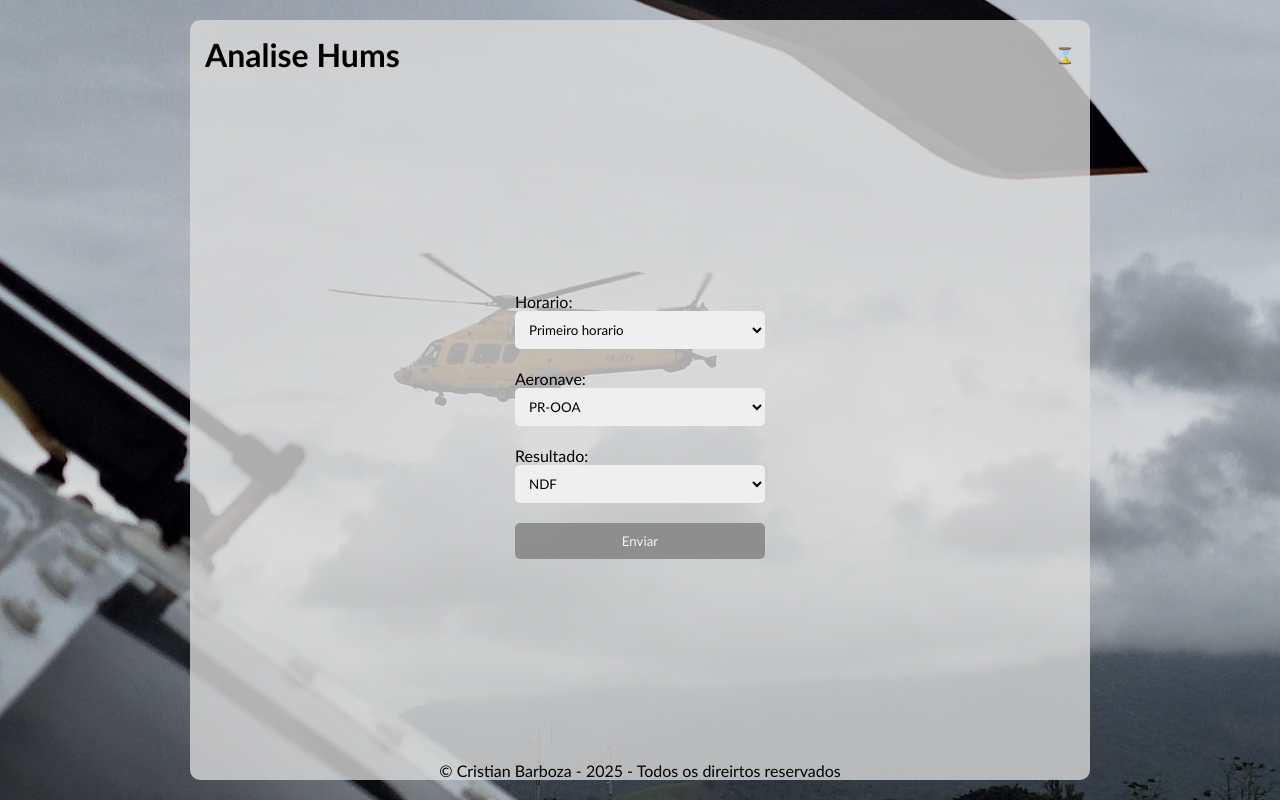
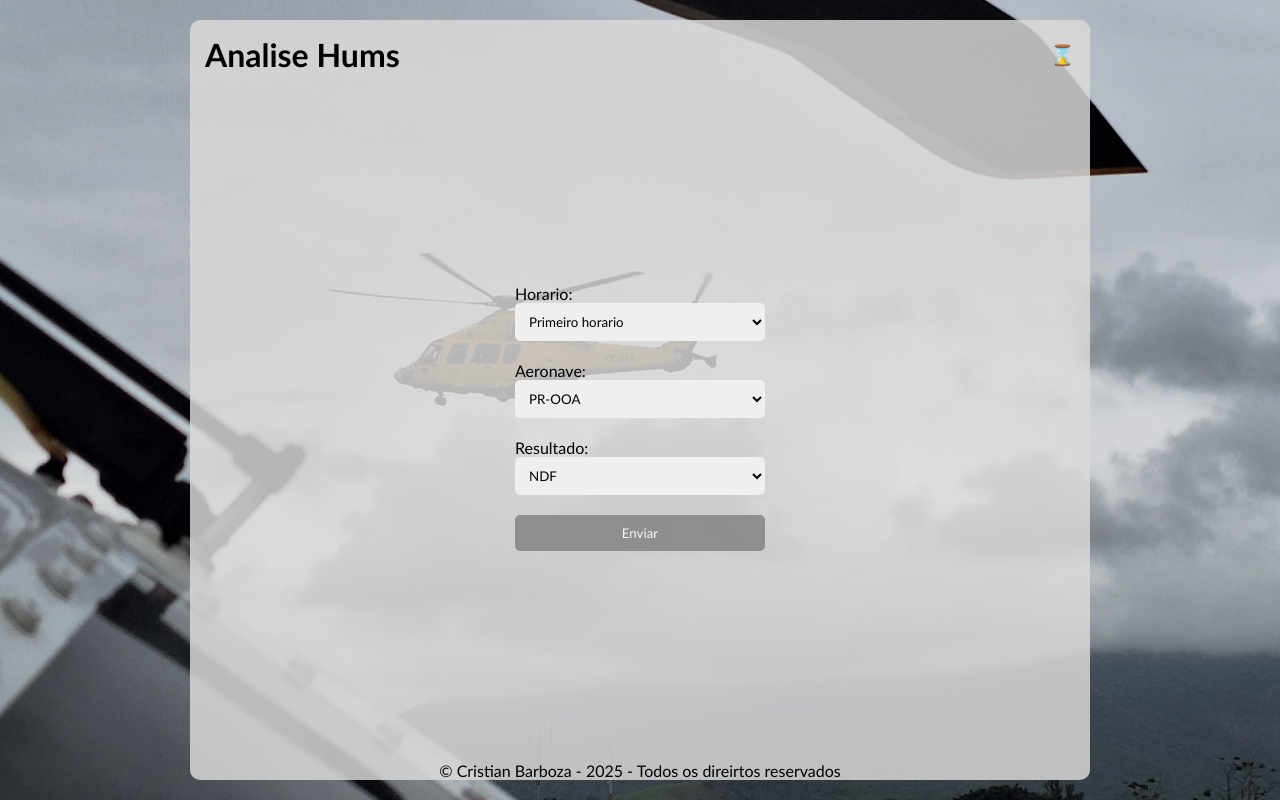
Before and after one commit to CristianSbarboza/projectHums, a website: page index.html in a window 1280 px wide. Drawn offline with Linux system fonts and the light colour scheme.

```diff
--- a/css/style.css
+++ b/css/style.css
@@ -14,7 +14,7 @@
     width: 100%;
     height: 100vh;
     max-width: 900px;
-    background-color: #dadadacb;
+    background-color: #dadadad5;
     margin-top: 20px;
     margin-bottom: 20px;
 
@@ -32,15 +32,18 @@
 }
 
 #container-title{
-    margin: 15px;
+    margin: 15px 15px 0 15px;
 }
 
 #container-link-header{
     display: flex;
     align-items: center;
-    margin: 15px;
+    margin: 15px 15px 0 15px;
 
+}
 
+#container-link-header a{
+    font-size: 20px;
 }
 
 
```
Also changed, not shown: package.json (added, +19 -0 lines), js/db.js (added), 2 other files.
